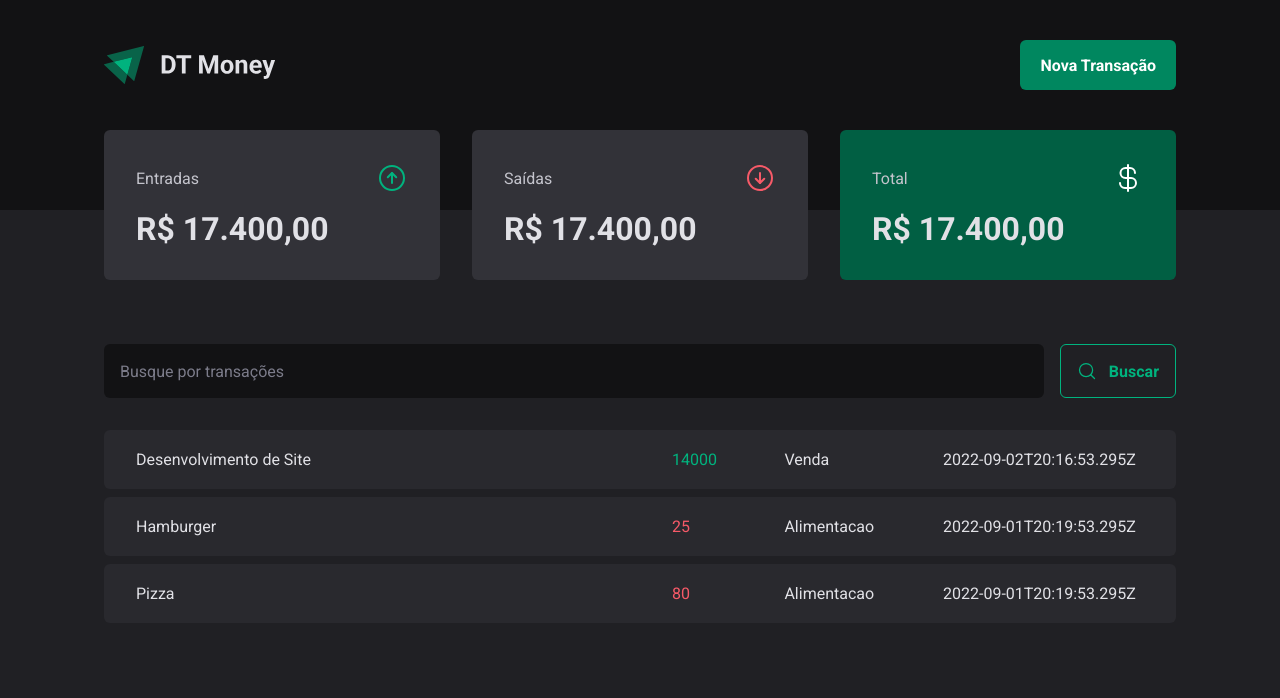
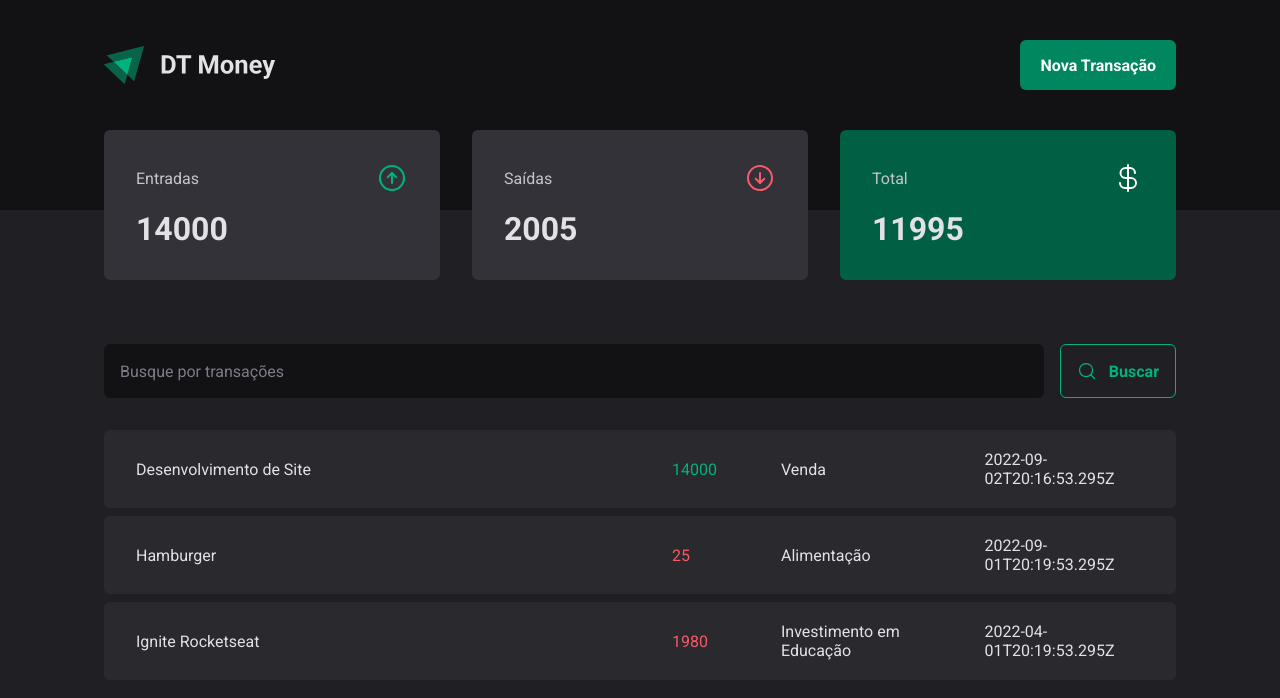
Before and after one commit to Lucas-B-C-Oliveira/DT-Money, a React (Vite) app: page / in a window 1280 px wide. Shown: the top 698 px of the page. Built offline with nearby package versions, Linux system fonts and the light colour scheme; data requests are answered from the project's data file.

Commit message:
formatting values

```diff
--- a/server.json
+++ b/server.json
@@ -12,17 +12,17 @@
       "id": 2,
       "description": "Hamburger",
       "type": "outcome",
-      "category": "Alimentacao",
+      "category": "Alimentação",
       "price": 25,
       "createdAt": "2022-09-01T20:19:53.295Z"
     },
     {
       "id": 3,
-      "description": "Pizza",
+      "description": "Ignite Rocketseat",
       "type": "outcome",
-      "category": "Alimentacao",
-      "price": 80,
-      "createdAt": "2022-09-01T20:19:53.295Z"
+      "category": "Investimento em Educação",
+      "price": 1980,
+      "createdAt": "2022-04-01T20:19:53.295Z"
     }
   ]
 }
--- a/src/components/Summary/index.tsx
+++ b/src/components/Summary/index.tsx
@@ -6,6 +6,26 @@
 export function Summary() {
 
   const { transactions } = useContext(TransactionsContext)
+
+  const summary = transactions.reduce(
+    (acc, transaction) => {
+
+      if (transaction.type === 'income') {
+        acc.income += transaction.price
+        acc.total += transaction.price
+      } else {
+        acc.outcome += transaction.price
+        acc.total -= transaction.price
+      }
+
+      return acc
+    },
+    {
+      income: 0,
+      outcome: 0,
+      total: 0
+    }
+  )
 
 
   return (
@@ -16,7 +36,7 @@
           <span>Entradas</span>
           <ArrowCircleUp size={32} color="#00b37e" />
         </header>
-        <strong>R$ 17.400,00</strong>
+        <strong>{summary.income}</strong>
       </SummaryCard>
 
       <SummaryCard>
@@ -24,7 +44,7 @@
           <span>Saídas</span>
           <ArrowCircleDown size={32} color="#f75a68" />
         </header>
-        <strong>R$ 17.400,00</strong>
+        <strong>{summary.outcome}</strong>
       </SummaryCard>
 
       <SummaryCard variant="green">
@@ -32,7 +52,7 @@
           <span>Total</span>
           <CurrencyDollar size={32} color="#FFF" />
         </header>
-        <strong>R$ 17.400,00</strong>
+        <strong>{summary.total}</strong>
       </SummaryCard>
 
     </SummaryContainer>
```
